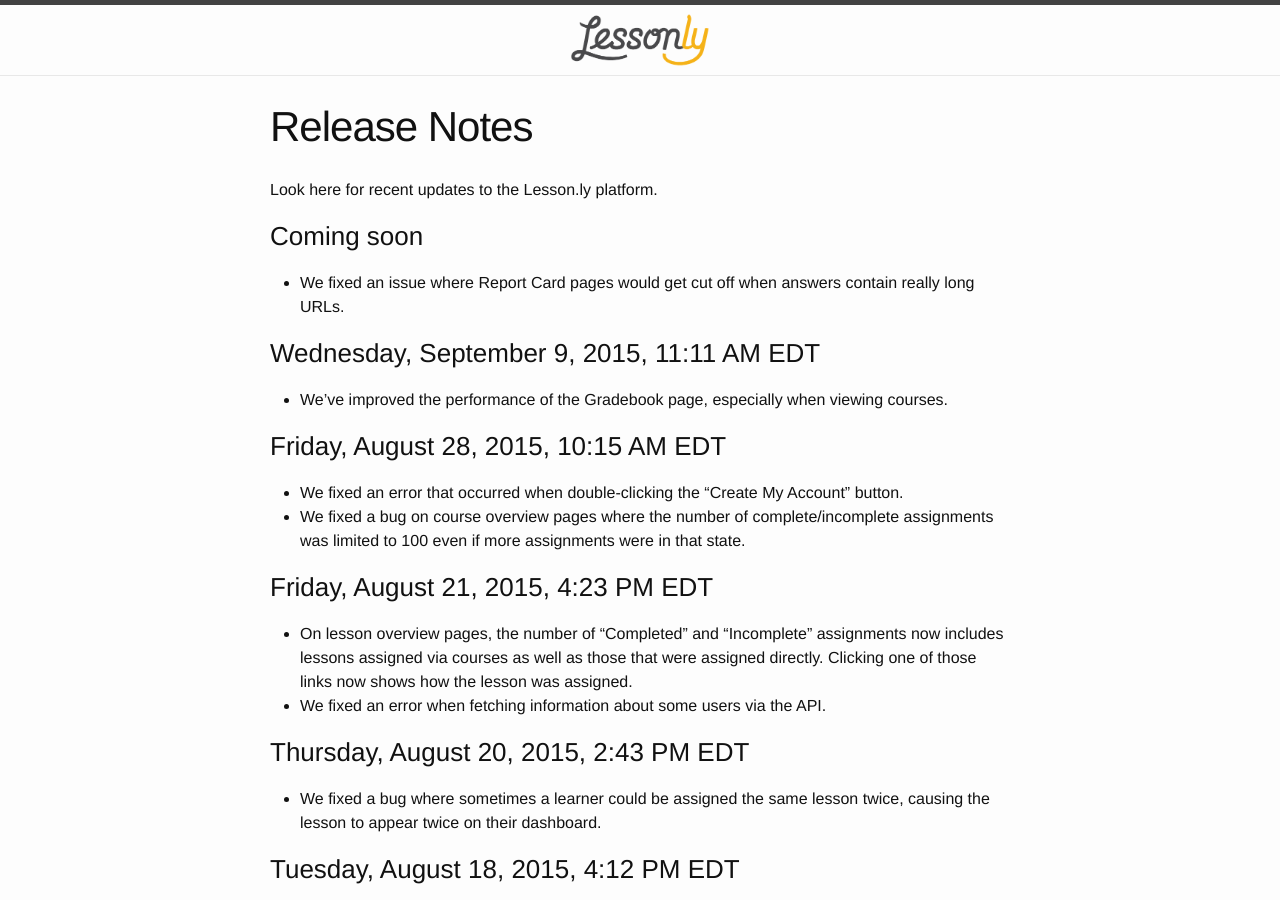
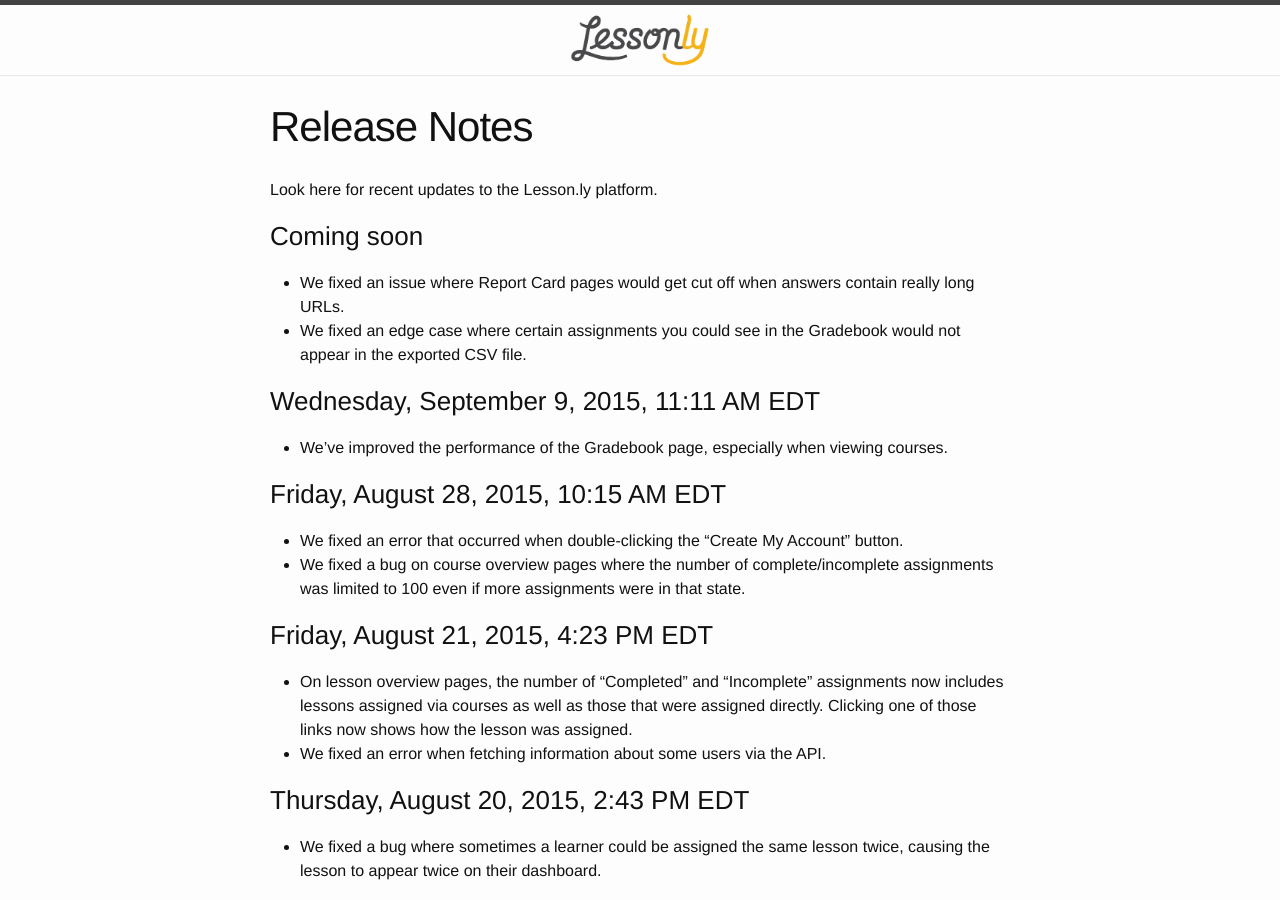
Before and after one commit to isabella232/lessonly.github.io, a Jekyll site: the page built from release-notes.md, in a window 1280 px wide and 900 px high. Built offline with Jekyll 4.4.1, drawn with Linux system fonts in a browser that asks for light colours.

Commit message:
Fix for CSV discrepancy edge case

```diff
--- a/release-notes.md
+++ b/release-notes.md
@@ -9,6 +9,7 @@
 ### Coming soon
 
 - We fixed an issue where Report Card pages would get cut off when answers contain really long URLs.
+- We fixed an edge case where certain assignments you could see in the Gradebook would not appear in the exported CSV file.
 
 ### Wednesday, September 9, 2015, 11:11 AM EDT
 
```
